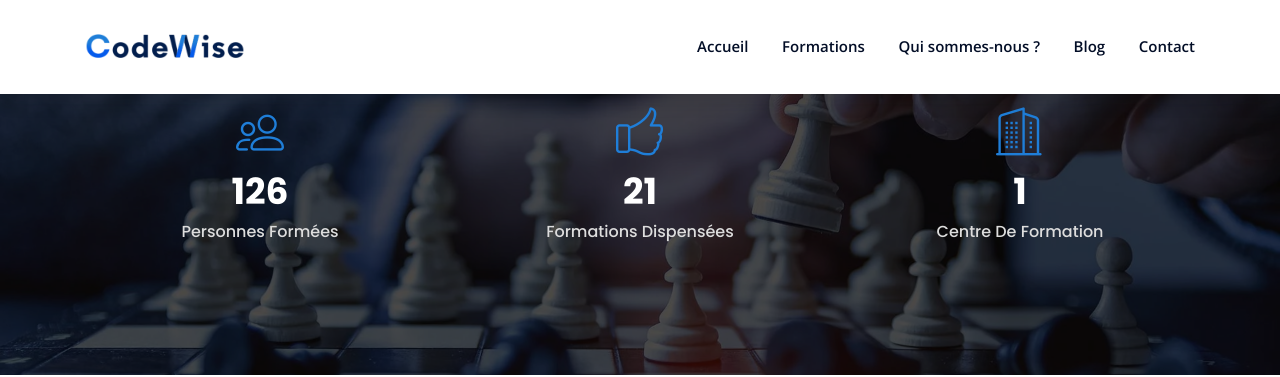
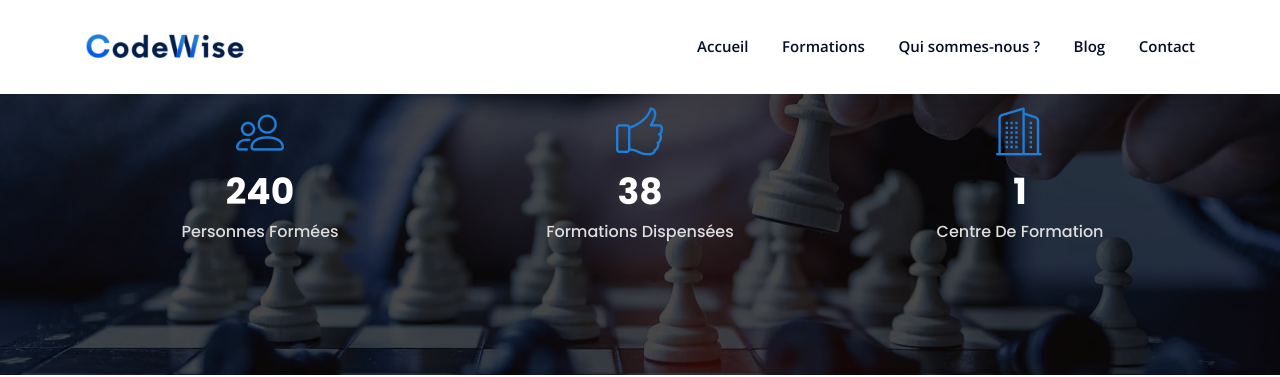
Before and after one commit to hubergerard/hubergerard.github.io, a Jekyll site: the page built from index.html, in a window 1280 px wide and 900 px high, scrolled down 1734 px. Shown: the top 377 px of the window. Built offline with Jekyll 4.4.1, drawn with Linux system fonts in a browser that asks for light colours.

Commit message:
modify count of people trained and training provided

```diff
--- a/_includes/countdown.html
+++ b/_includes/countdown.html
@@ -4,14 +4,14 @@
             <div class="col-xl-4 col-md-4 col-sm-4 z-index">
                 <div class="single-counter text-center mb-30">
                     <span class="lnr lnr-users"></span>
-                    <div class="counter">126</div>
+                    <div class="counter">240</div>
                     <p>personnes formées</p>
                 </div>
             </div>
             <div class="col-xl-4 col-md-4 col-sm-4 z-index">
                 <div class="single-counter text-center mb-30">
                     <span class="lnr lnr-thumbs-up"></span>
-                    <div class="counter">21</div>
+                    <div class="counter">38</div>
                     <p>formations dispensées</p>
                 </div>
             </div>
```
